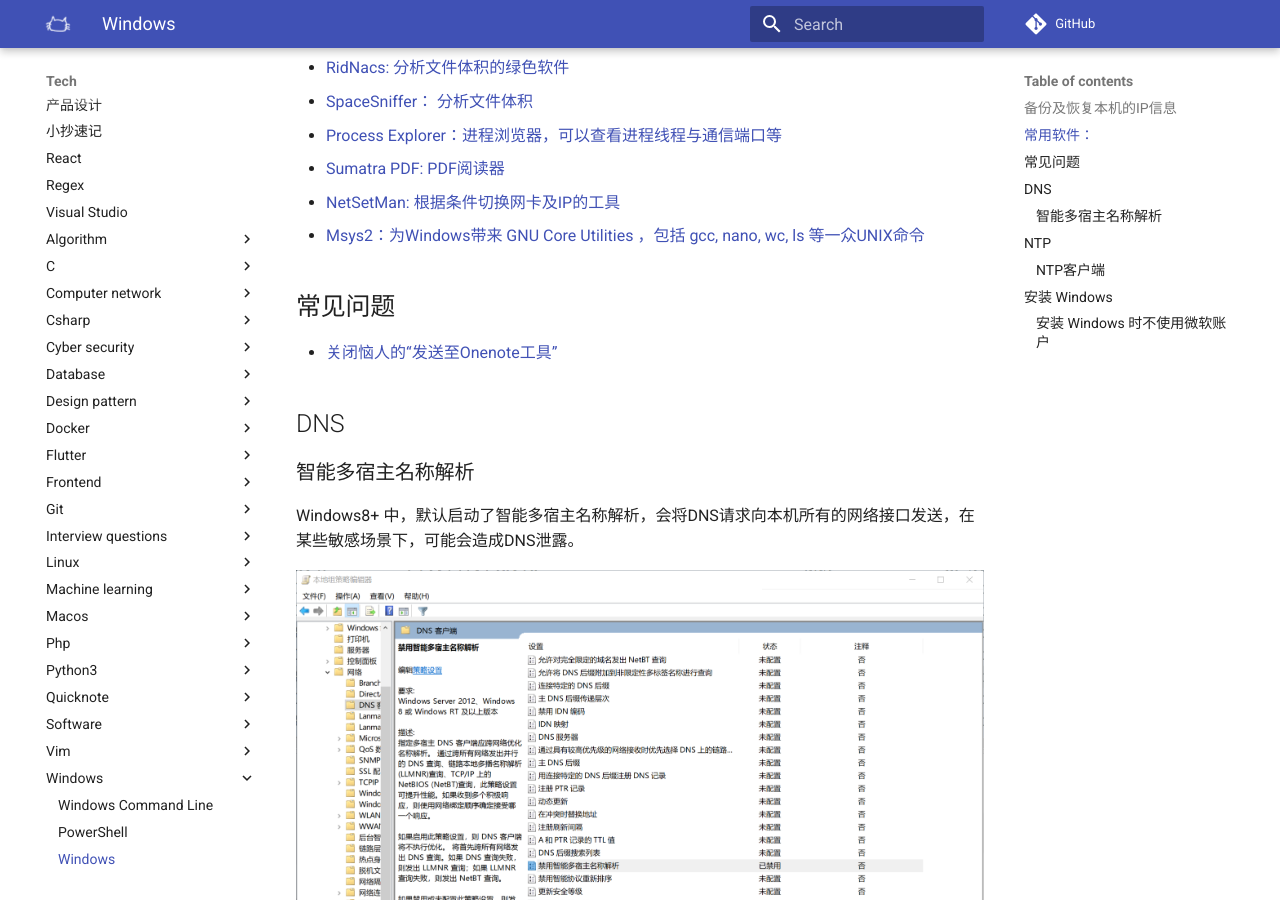
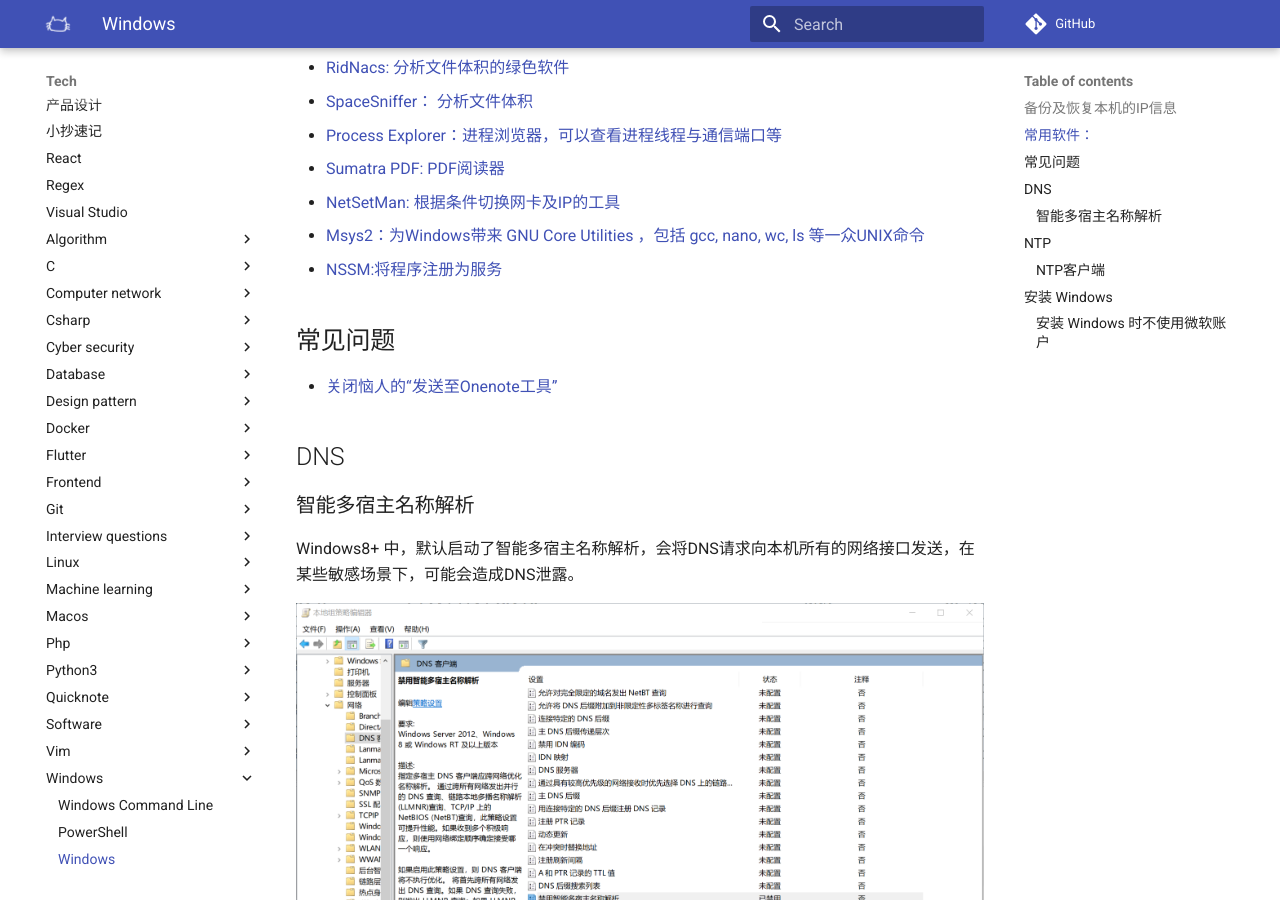
Before and after one commit to luoxufeiyan/wiki.luoxufeiyan.com, an MkDocs documentation site: the page built from docs/tech/windows/windows.md, in a window 1280 px wide and 900 px high, scrolled down 578 px. Built offline with MkDocs 1.6.1 and Material for MkDocs 9.7.7, drawn with Linux system fonts in a browser that asks for light colours; comment, search, counter and statistics services are not loaded.

Commit message:
feat: update

```diff
--- a/docs/tech/windows/windows.md
+++ b/docs/tech/windows/windows.md
@@ -20,6 +20,7 @@
   * [Sumatra PDF: PDF阅读器](https://www.sumatrapdfreader.org/free-pdf-reader.html)
   * [NetSetMan: 根据条件切换网卡及IP的工具](https://www.netsetman.com/en/freeware)
   * [Msys2：为Windows带来 GNU Core Utilities ，包括 gcc, nano, wc, ls 等一众UNIX命令](https://www.msys2.org/)
+  * [NSSM:将程序注册为服务](https://nssm.cc/)
 
 
 ## 常见问题
```
